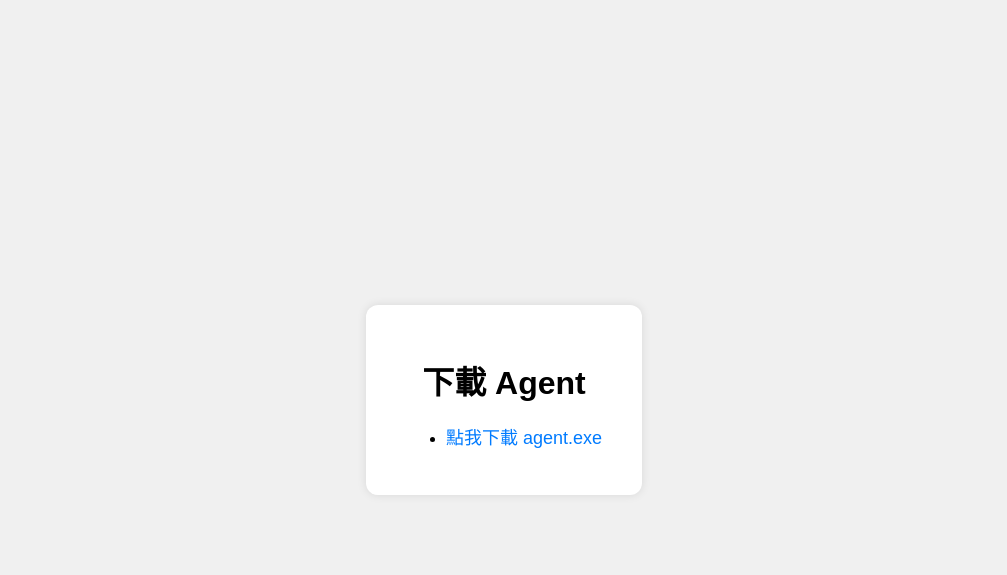
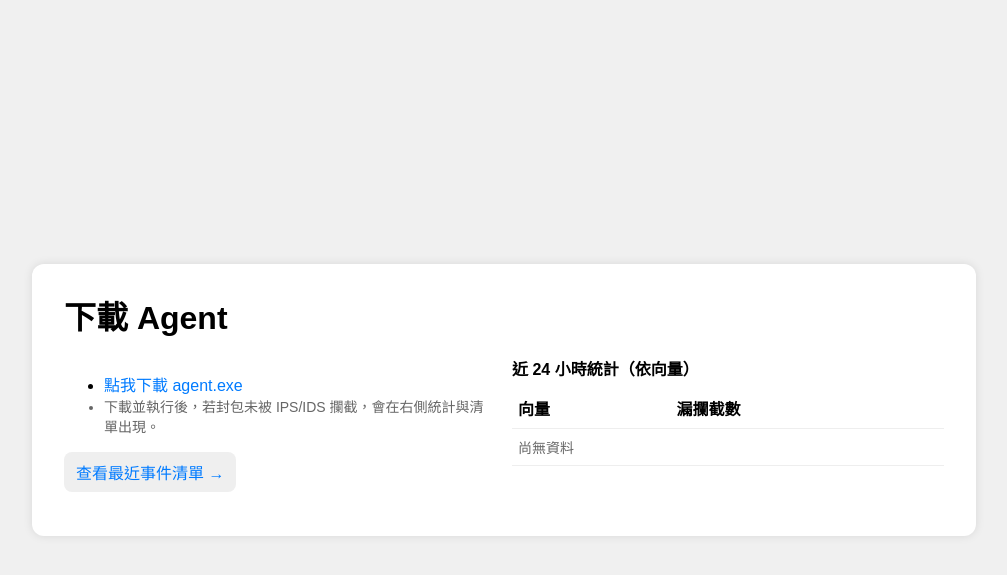
Before and after one commit to KW0817/agent_site, a Flask app: page / in a window 1280 px wide. Shown: the top 575 px of the page, without its empty margins (136-1143 px from the left). Run offline with Flask 3, Linux system fonts and the light colour scheme; data that the repository does not hold is empty.

Commit message:
Update index.html

```diff
--- a/templates/index.html
+++ b/templates/index.html
@@ -2,43 +2,59 @@
 <html lang="zh-Hant">
 <head>
   <meta charset="UTF-8">
-    <title>Agent 下載頁面</title>
+  <title>Agent 下載與儀表板</title>
   <style>
-        body {
-            margin: 0;
-            height: 100vh;
-            display: flex;
-            justify-content: center;
-            align-items: center;
-            font-family: Arial, sans-serif;
-            background-color: #f0f0f0;
-        }
-        .container {
-            text-align: center;
-            background: white;
-            padding: 30px 40px;
-            border-radius: 12px;
-            box-shadow: 0 0 10px rgba(0,0,0,0.1);
-        }
-        h1 {
-            margin-bottom: 20px;
-        }
-        a {
-            text-decoration: none;
-            color: #007bff;
-            font-size: 18px;
-        }
-        a:hover {
-            text-decoration: underline;
-        }
+    body{margin:0;height:100vh;display:flex;justify-content:center;align-items:center;font-family:Arial,sans-serif;background:#f0f0f0}
+    .container{width:880px;max-width:95%;background:#fff;padding:28px 32px;border-radius:12px;box-shadow:0 0 10px rgba(0,0,0,.1)}
+    h1{margin:0 0 10px}
+    a{color:#007bff;text-decoration:none}
+    a:hover{text-decoration:underline}
+    .grid{display:grid;grid-template-columns:1fr 1fr;gap:16px;margin-top:18px}
+    table{width:100%;border-collapse:collapse;margin-top:8px}
+    th,td{border-bottom:1px solid #eee;padding:8px 6px;text-align:left}
+    .muted{color:#666;font-size:14px}
+    .btn{display:inline-block;padding:8px 12px;border-radius:8px;background:#efefef}
   </style>
 </head>
 <body>
 <div class="container">
   <h1>下載 Agent</h1>
+  <div class="grid">
+    <div>
       <ul>
-            <li><a href="/download/agent.exe">點我下載 agent.exe</a></li>
+        <li><a href="/downloads/agent.exe">點我下載 agent.exe</a></li>
+        <li class="muted">下載並執行後，若封包未被 IPS/IDS 攔截，會在右側統計與清單出現。</li>
       </ul>
+      <p style="margin-top:12px"><a class="btn" href="/view">查看最近事件清單 →</a></p>
     </div>
+    <div>
+      <strong>近 24 小時統計（依向量）</strong>
+      <table id="stats">
+        <thead><tr><th>向量</th><th>漏攔截數</th></tr></thead>
+        <tbody></tbody>
+      </table>
+    </div>
+  </div>
+</div>
+<script>
+(async () => {
+  try{
+    const res = await fetch('/api/stats');
+    const data = await res.json();
+    const tbody = document.querySelector('#stats tbody');
+    tbody.innerHTML = '';
+    (data.rows || []).forEach(r=>{
+      const tr=document.createElement('tr');
+      tr.innerHTML = `<td><a href="/view?vector=${encodeURIComponent(r.vector)}">${r.vector||'UNKNOWN'}</a></td><td>${r.cnt}</td>`;
+      tbody.appendChild(tr);
+    });
+    if(!tbody.children.length){
+      tbody.innerHTML = `<tr><td colspan="2" class="muted">尚無資料</td></tr>`;
+    }
+  }catch(e){
+    document.querySelector('#stats tbody').innerHTML = `<tr><td colspan="2" class="muted">讀取失敗</td></tr>`;
+  }
+})();
+</script>
 </body>
 </html>
```
Lines whose indentation alone changed are shown as unchanged.
